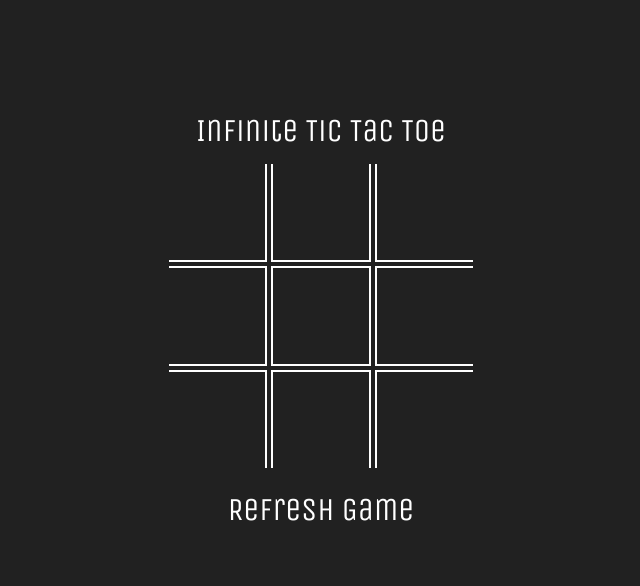
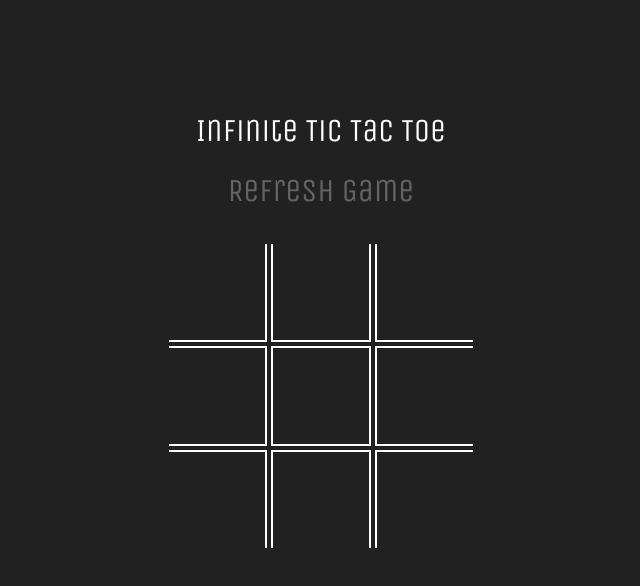
Before and after one commit to SolaiyappanS/infinite-tic-tac-toe, a plain HTML site: page index.html in a window 1280 px wide. Both pictures are taken after a click on the element "Refresh Game". Shown: the whole page, without its empty margins (319-959 px from the left). Drawn offline with nearby package versions, Linux system fonts and the light colour scheme.

Commit message:
(style) : refresh game button style

```diff
--- a/index.html
+++ b/index.html
@@ -10,6 +10,9 @@
   </head>
   <body>
     <p class="heading top-center">Infinite Tic Tac Toe</p>
+    <p class="heading top-center-2" id="refreshBtn" onclick="refreshBoard()">
+      Refresh Game
+    </p>
     <div id="gameBoard">
       <div class="gameRow">
         <div id="gameCell_0_0" class="gameCell" onclick="pickCell(0,0)">
@@ -45,6 +48,5 @@
         </div>
       </div>
     </div>
-    <p class="heading bottom-center" onclick="refreshBoard()">Refresh Game</p>
   </body>
 </html>
--- a/main.js
+++ b/main.js
@@ -12,6 +12,7 @@ var isAvailable = [
   [true, true, true],
   [true, true, true],
 ];
+var canRefresh = false;
 
 const pickCell = (x, y) => {
   if (isAvailable[x][y]) {
@@ -21,6 +22,7 @@ const pickCell = (x, y) => {
         .html("&nbsp;");
       isAvailable[co_ordinates[0][0]][co_ordinates[0][1]] = true;
     }
+    canRefresh = true;
     for (var i = 0; i < 5; i++) {
       co_ordinates[i] = co_ordinates[i + 1];
     }
@@ -38,9 +40,11 @@ const pickCell = (x, y) => {
       .html(isXTurn ? "X" : "O");
     isXTurn = !isXTurn;
   }
+  $("#refreshBtn").css("opacity", canRefresh ? "1" : "0.3");
 };
 
 const refreshBoard = () => {
+  if (canRefresh) {
     for (var i = 0; i < 3; i++)
       for (var j = 0; j < 3; j++)
         $(`#gameCell_${i}_${j}`).css("color", "#0000").html("&nbsp;");
@@ -58,4 +62,7 @@ const refreshBoard = () => {
       [true, true, true],
       [true, true, true],
     ];
+    canRefresh = false;
+  }
+  $("#refreshBtn").css("opacity", canRefresh ? "1" : "0.3");
 };
--- a/style.css
+++ b/style.css
@@ -23,19 +23,20 @@ body {
   text-align: center;
 }
 
-.bottom-center {
+.top-center-2 {
   position: absolute;
   display: inline-block;
-  bottom: 30vh;
+  top: 17.5vh;
   left: 50%;
   transform: translateX(-50%);
   width: 100%;
   text-align: center;
+  opacity: 0.3;
 }
 
 #gameBoard {
   position: absolute;
-  top: 20vh;
+  top: 30vh;
   left: 50%;
   transform: translateX(-50%);
   width: 100%;
```
Lines whose indentation alone changed are shown as unchanged.
